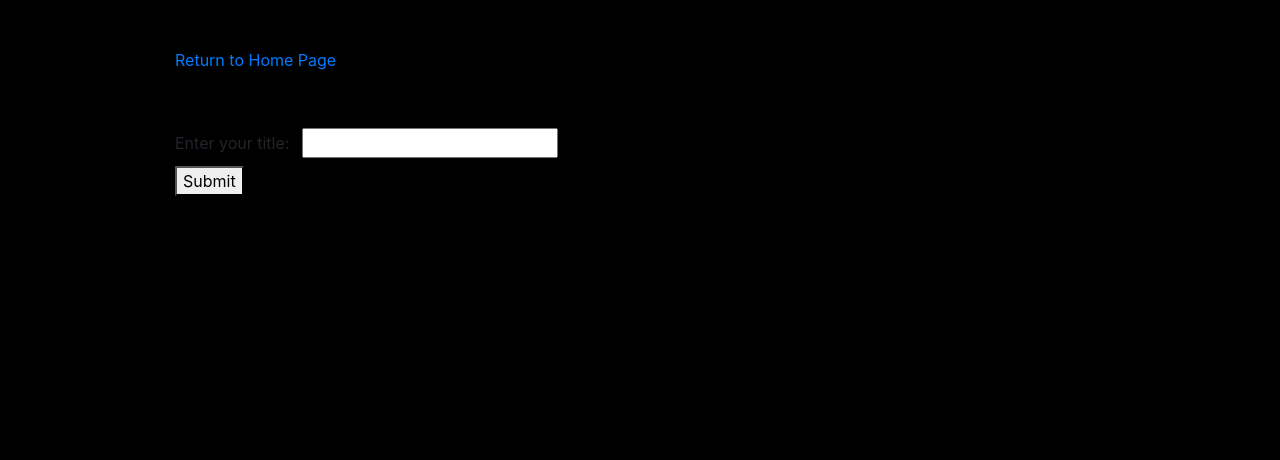
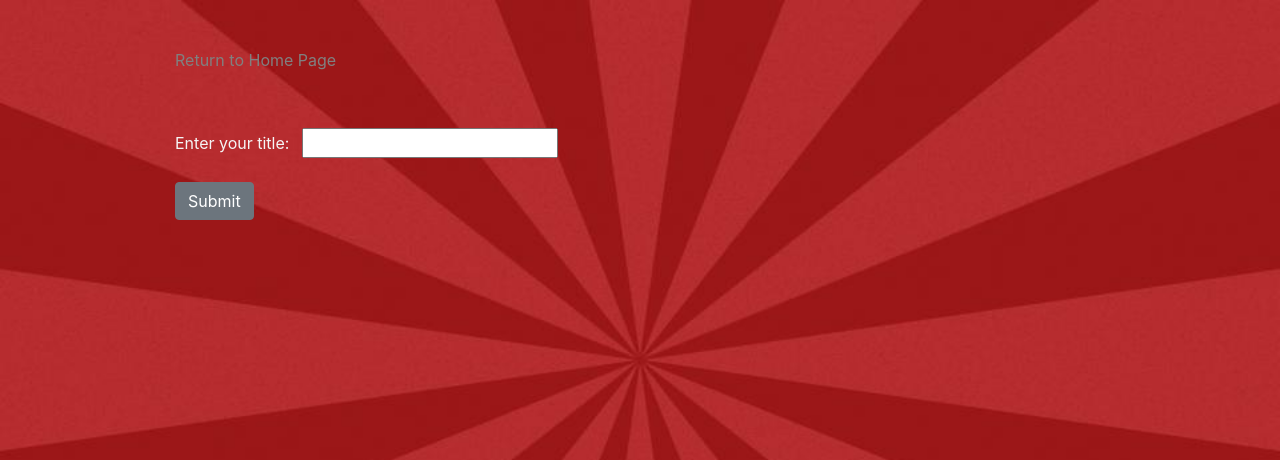
Before and after one commit to anzhelikasuchkova/Movie-Recommendation-Project, a Flask app: page /test_form in a window 1280 px wide. Shown: the top 460 px of the page. Run offline with Flask 2, Linux system fonts and the light colour scheme.

Commit message:
altered style.css

```diff
--- a/static/style.css
+++ b/static/style.css
@@ -1,3 +1,13 @@
 body {
 background-color: black;
+color: whitesmoke;
+background-image: url("Movie.jpg");
+background-repeat: no-repeat;
+background-size: cover;
 }
+
+a:hover{color:grey;}
+a:visited{color:grey;}
+a:active{color:grey;}
+a:link{color:grey;}
+a{color:grey;}
--- a/templates/test_form.html
+++ b/templates/test_form.html
@@ -11,6 +11,7 @@
     body {
       background-color:#0a0808;
 
+
     }
   </style> -->
 
@@ -19,18 +20,19 @@
 <body>
 
   <div class="container mt-5 w-75">
-    <div class="my-5"><a href="/">Return to Home Page</a></div>
+    <div class="my-5" style="color: grey;"><a href="/">Return to Home Page</a></div>
 
 
       <!-- an html form -->
       <form method="post" action="/test_results">
 
         <!-- textbox -->
-        <label for="movie">Enter your title:</label>
-        <input type="text" name="movie" class="m-2"></input>
+        <div class="form-group"><label for="movie">Enter your title:</label>
+          <input type="text" name="movie" class="m-2"></input></div>
 
         <!-- Submit (OK, Enter, Post) button -->
-        <button type="submit" class="d-block">Submit</input>
+        <div class="d-inline-block"><button type="submit" class="btn btn-secondary">Submit</button>
+        </div>
 
       </form>
 
```
Also changed, not shown: templates/hello_form.html (+14 -2 lines).
